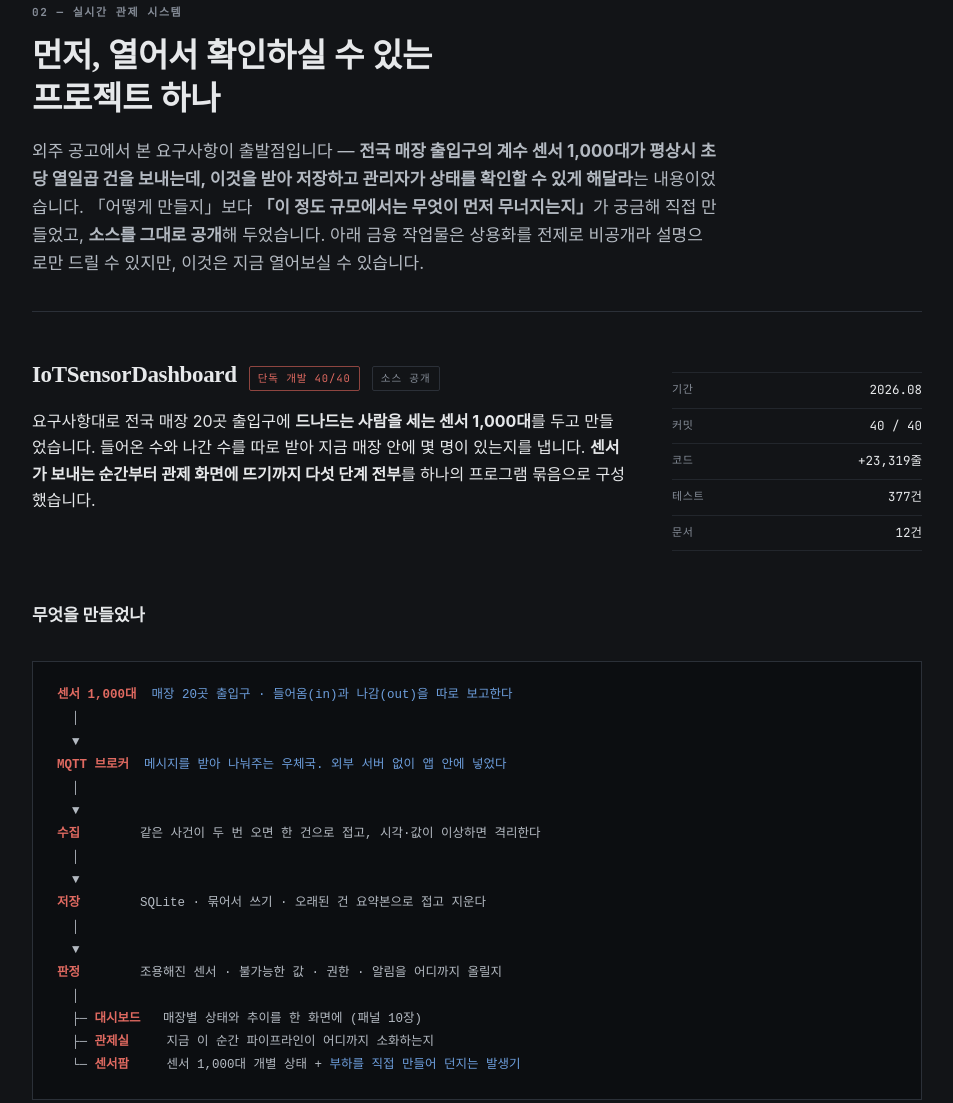
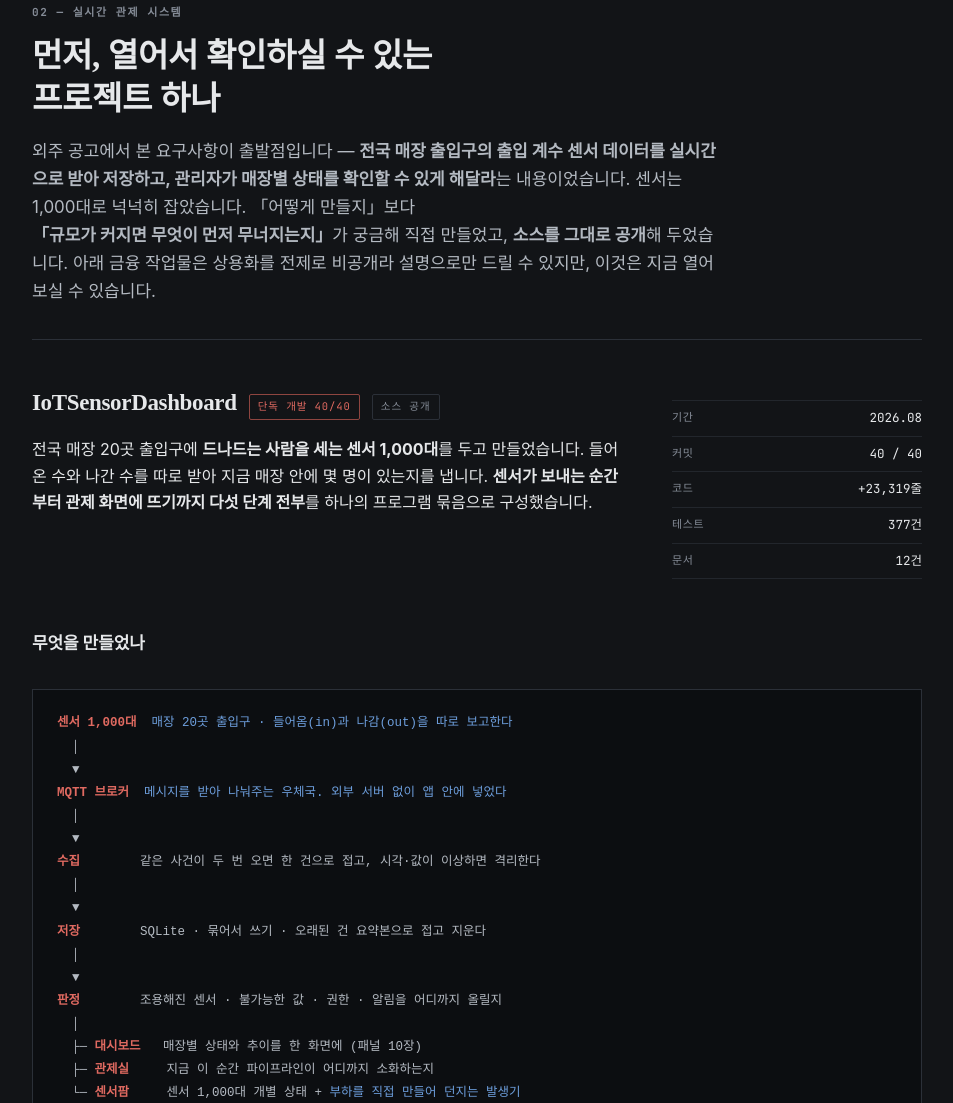
Before and after one commit to bosung2000/bosung2000.github.io, a plain HTML site: page index.html in a window 1280 px wide. Shown: the part 2556-3659 px from the top of the page, without its empty margins (284-1237 px from the left). Drawn offline with Linux system fonts and the light colour scheme; a web font is replaced by a local one.

Commit message:
fix: 요구사항 자리에서 「초당 17건」을 뺌
1,000대 × 분당 1건 = 초당 약 17건이라 수치는 맞지만,
둘을 붙여 쓰면 「센서 천 개나 두고 겨우 17건?」으로 읽힌다.
요구사항 자리에 놓기엔 작아 보이는 숫자다.

- 요구사항은 규모가 아니라 성격으로 서술
- 센서 1,000대는 「넉넉히 잡았다」고 명시(요구가 아니라 우리 설정)
- 17/s 는 부하 프리셋 목록에만 남김(화면 버튼 그대로라 오해 없음)

```diff
--- a/index.html
+++ b/index.html
@@ -352,9 +352,9 @@ footer p{margin:0;font-family:var(--f-mono);font-size:12px;color:var(--muted)}
       <p class="eyebrow">02 — 실시간 관제 시스템</p>
       <h2>먼저, 열어서 확인하실 수 있는<br />프로젝트 하나</h2>
       <p class="lede">
-        외주 공고에서 본 요구사항이 출발점입니다 — <strong>전국 매장 출입구의 계수 센서 1,000대가 평상시 초당 열일곱 건을 보내는데,
-        이것을 받아 저장하고 관리자가 상태를 확인할 수 있게 해달라</strong>는 내용이었습니다.
-        「어떻게 만들지」보다 <strong>「이 정도 규모에서는 무엇이 먼저 무너지는지」</strong>가 궁금해 직접 만들었고,
+        외주 공고에서 본 요구사항이 출발점입니다 — <strong>전국 매장 출입구의 출입 계수 센서 데이터를 실시간으로 받아 저장하고,
+        관리자가 매장별 상태를 확인할 수 있게 해달라</strong>는 내용이었습니다. 센서는 1,000대로 넉넉히 잡았습니다.
+        「어떻게 만들지」보다 <strong>「규모가 커지면 무엇이 먼저 무너지는지」</strong>가 궁금해 직접 만들었고,
         <strong>소스를 그대로 공개</strong>해 두었습니다. 아래 금융 작업물은 상용화를 전제로 비공개라 설명으로만 드릴 수 있지만,
         이것은 지금 열어보실 수 있습니다.
       </p>
@@ -367,7 +367,7 @@ footer p{margin:0;font-family:var(--f-mono);font-size:12px;color:var(--muted)}
               <span class="tag solo">단독 개발 40/40</span>
               <span class="tag">소스 공개</span>
             </div>
-            <p>요구사항대로 전국 매장 20곳 출입구에 <strong>드나드는 사람을 세는 센서 1,000대</strong>를 두고 만들었습니다. 들어온 수와 나간 수를 따로 받아 지금 매장 안에 몇 명이 있는지를 냅니다. <strong>센서가 보내는 순간부터 관제 화면에 뜨기까지 다섯 단계 전부</strong>를 하나의 프로그램 묶음으로 구성했습니다.</p>
+            <p>전국 매장 20곳 출입구에 <strong>드나드는 사람을 세는 센서 1,000대</strong>를 두고 만들었습니다. 들어온 수와 나간 수를 따로 받아 지금 매장 안에 몇 명이 있는지를 냅니다. <strong>센서가 보내는 순간부터 관제 화면에 뜨기까지 다섯 단계 전부</strong>를 하나의 프로그램 묶음으로 구성했습니다.</p>
           </div>
           <dl class="meta">
             <div><dt>기간</dt><dd>2026.08</dd></div>
@@ -406,7 +406,7 @@ footer p{margin:0;font-family:var(--f-mono);font-size:12px;color:var(--muted)}
           <li><b>있을 수 없는 값은 격리합니다.</b> 문 하나로 1초에 수천 명이 들어올 수는 없습니다. 그런 값은 <b>버리는 게 아니라 따로 세어 둡니다</b> — 지운 것과 걸러낸 것은 다르게 취급해야 나중에 원인을 찾습니다.</li>
           <li><b>알림을 단계로 올립니다.</b> 한 번 튄 값과 10분째 응답 없는 센서를 같은 무게로 알리면 아무도 안 봅니다. 담당자 → 관리자 → 비상으로 올라가고, 복구되면 내려옵니다.</li>
           <li><b>오래된 데이터는 스스로 접습니다.</b> 원본을 영원히 두면 디스크가 먼저 죽습니다. 시간이 지나면 분·시간 단위 요약으로 접고, 더 지나면 지우고, 빈 공간을 회수합니다.</li>
-          <li><b>부하를 직접 만들어 던질 수 있게 했습니다.</b> 발신 속도를 <b>현실(분당 1건) · 정상(17/s) · 빠름(500/s) · 폭주(5,000/s) · 극한(20,000/s)</b> 로 눌러서 바꾸고, 이상치도 주입합니다. <b>요구된 부하가 17/s인데 그 천 배까지 밀어보는 이유는, 실제 운영 부하로만 확인하면 여유가 얼마나 남았는지 알 수 없기 때문</b>입니다. 아래 발견들은 전부 이 발생기로 재현한 것입니다.</li>
+          <li><b>부하를 직접 만들어 던질 수 있게 했습니다.</b> 발신 속도를 <b>현실(분당 1건) · 정상(17/s) · 빠름(500/s) · 폭주(5,000/s) · 극한(20,000/s)</b> 로 눌러서 바꾸고, 이상치도 주입합니다. <b>평상시 유입량의 천 배가 넘는 데까지 밀어보는 이유는, 실제 운영 부하에서만 확인하면 여유가 얼마나 남았는지 알 수 없기 때문</b>입니다. 아래 발견들은 전부 이 발생기로 재현한 것입니다.</li>
         </ul>
 
         <div class="shots two">
```
